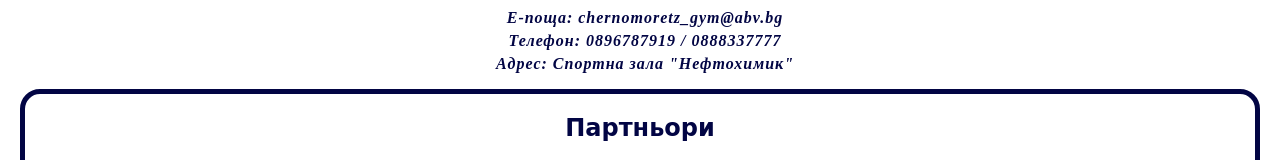
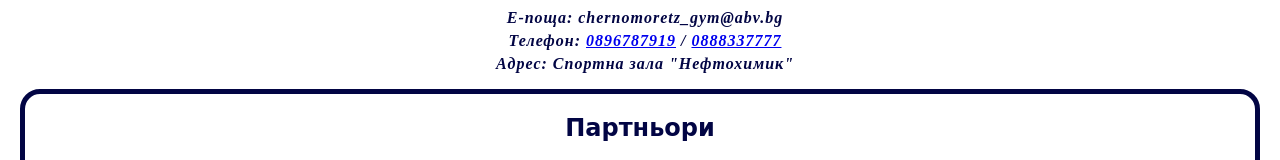
Before and after one commit to ivanovsimeon86/cv.io, a plain HTML site: page index.html in a window 1280 px wide. Shown: the part 2310-2470 px from the top of the page. Drawn offline with nearby package versions, Linux system fonts and the light colour scheme; files whose address does not match are found by name.

Commit message:
Add files via upload

```diff
--- a/index.html
+++ b/index.html
@@ -96,7 +96,7 @@
         </div>
         <div class="contacts-information">
             <div>Е-поща: chernomoretz_gym@abv.bg</div>
-            <div>Телефон: 0896787919 / 0888337777</div>
+            <div>Телефон: <a href="tel:0896787919">0896787919</a> / <a href="tel:0888337777">0888337777</a></div>
             <div>Адрес: Спортна зала "Нефтохимик"</div>
         </div>
     </div>
```
